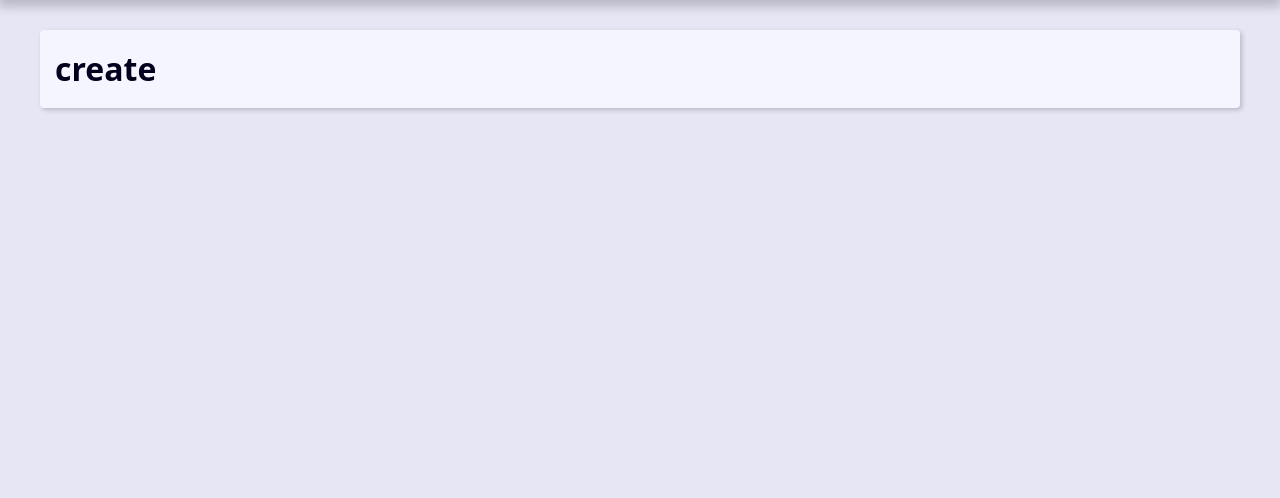
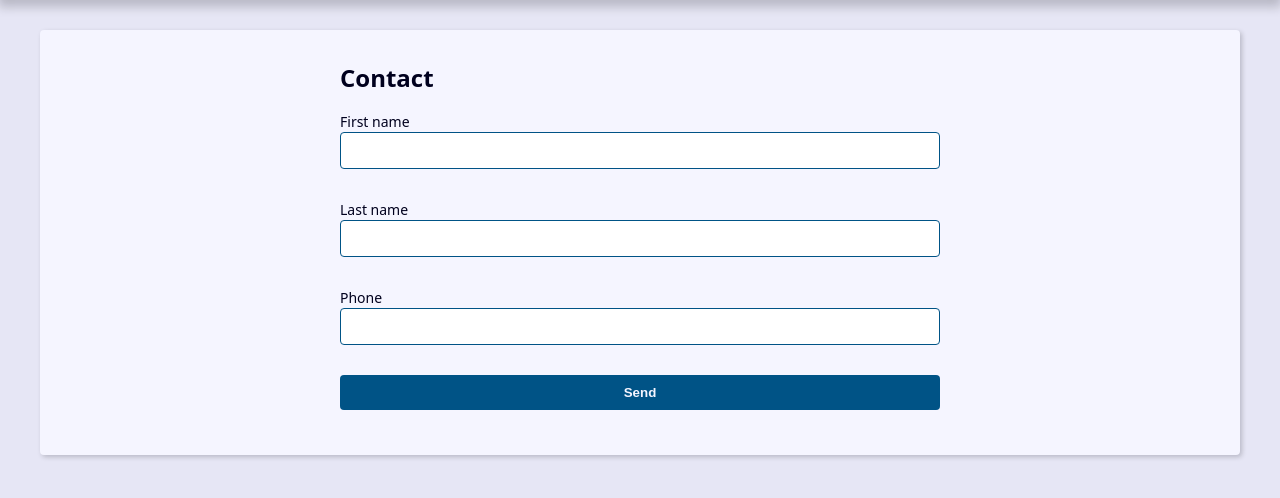
Before and after one commit to RafaelGomesdeOliveira/projeto_agenda, a Django app: page /contact/create/ in a window 1280 px wide. Shown: the part 239-737 px from the top of the page. Run offline with Django 4.2, Linux system fonts and the light colour scheme.

Commit message:
Trablhei com uma forma de criar forms

```diff
--- a/contact/templates/contact/create.html
+++ b/contact/templates/contact/create.html
@@ -2,8 +2,49 @@
 
 
 {% block content %}
-    <h1>create</h1>
+<div class="form-wrapper">
+
+  <h2>Contact</h2>
+
+    <form
+      action="{% url "contact:create" %}"
+      method="POST"
+      enctype="multipart/form-data"
+    >
+
+    {% csrf_token %}
 
 
+    {% for field in form %}
+
+      <div class="form-content">
+        <div class="form-group">
+
+          <label for="{{field.id_for_label}}">{{field.label}}</label>
+          {{field}}
+          {{field.errors}}
+
+        </div>
+      </div>
+    {% endfor %}
+
+      {% if form.non_field_errors %}
+        <div class="form-content">
+          <div class="form-group">
+            <div class="message error">
+              {{form.non_field_errors}}
+            </div>
+          </div>
+        </div>
+      {% endif %}
+
+      <div class="form-content">
+        <div class="form-group">
+          <button class="btn" type="submit">Send</button>
+        </div>
+      </div>
+
+    </form>
+  </div>
 
 {% endblock content %}
--- a/contact/views/contact_forms.py
+++ b/contact/views/contact_forms.py
@@ -1,24 +1,59 @@
+from typing import Any
 from django.shortcuts import render, get_object_or_404, redirect
 from django.http import Http404
-
+from django import forms
+from django.core.exceptions import ValidationError
 
 from contact.models import Contact
 
-# Create your views here.
+
+class ContactForm(forms.ModelForm):
+    class Meta:
+        model = Contact
+        fields = ['first_name', 'last_name', 'phone']
+
+    def clean(self):
+        cleaned_data = self.cleaned_data
+
+        self.add_error(
+            None,
+            ValidationError(
+                'Mensagem de erro',
+                code='Invalid'
+            )
+            )
+        self.add_error(
+            None,
+            ValidationError(
+                'Mensagem de erro 2',
+                code='Invalid'
+            )
+
+        )
+
+        return super().clean()
+
+
 
 app_name = 'contact'
 
 def create(request):
 
-    contact_list = Contact.objects.all().filter(show=True).order_by('-id')
+    if request.method == 'POST':
+        context = {
+            'form': ContactForm(request.POST),
+            'site_title': 'Create Contact - ',
+        }
 
+        return render(
+            request,
+            'contact/create.html',
+            context
+        )
 
-
-
-    # contacts = Contact.objects.all().filter(show=True).order_by('-id') #Tenho que me atentar aos filtros que uso e colocalos em todos as views
     context = {
-
-        'site_title': 'Create Contact - '
+        'form': ContactForm(),
+        'site_title': 'Create Contact - ',
     }
 
     return render(
```
